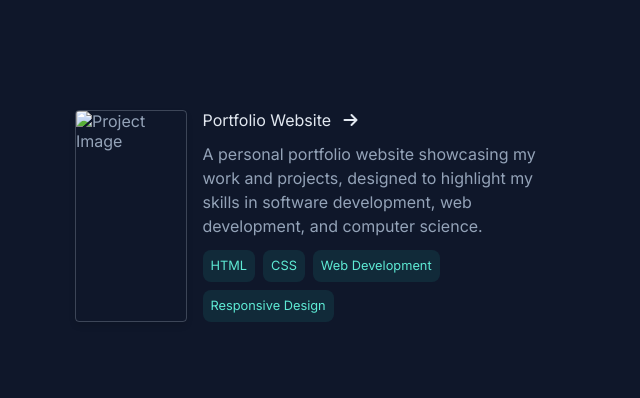
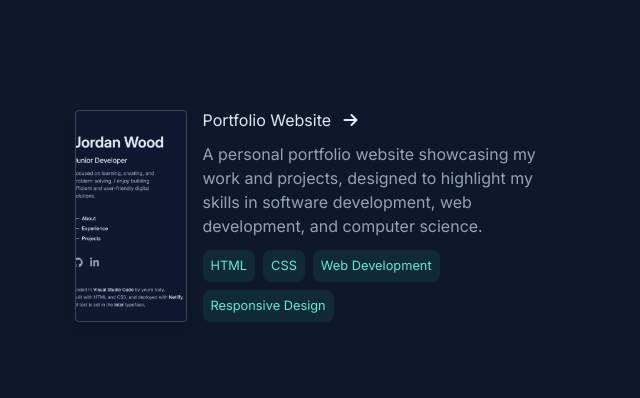
Before and after one commit to okjordanwood/Portfolio-Website, a plain HTML site: page index.html in a window 1280 px wide. Shown: the part 1747-2145 px from the top of the page, without its empty margins (598-1238 px from the left). Drawn offline with Linux system fonts and the light colour scheme; the site is published under a folder, as on GitHub Pages, so addresses that start at the root find nothing.

Commit message:
Did I fix it?

```diff
--- a/index.html
+++ b/index.html
@@ -177,7 +177,7 @@
         <div class="project-contents">
           <div class="project-card">
             <div class="project-img-container">
-              <img src="/Portfolio-Website/public/portfolio-website.png" alt="Project Image" />
+              <img src="./public/portfolio-website.png" alt="Project Image" />
             </div>
             <div class="card-column">
               <a href="https://jordanwood.netlify.app/" class="card-header-link">
```
